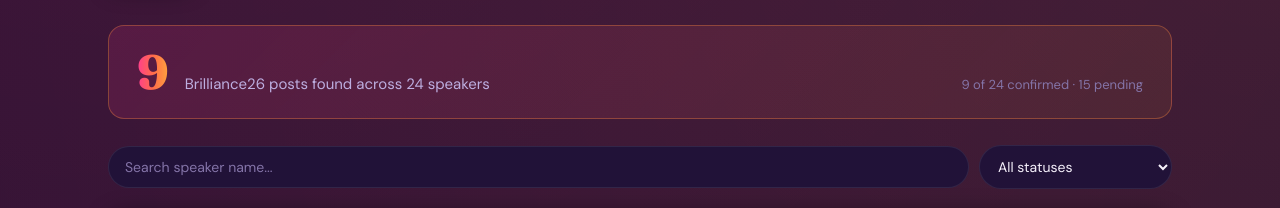
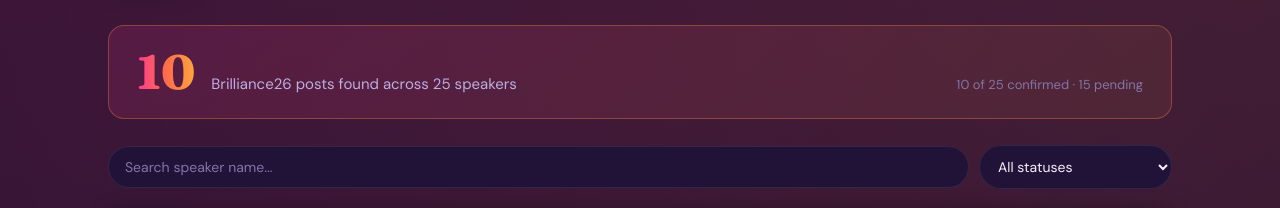
Before and after one commit to daiseechau/brilliance26-speaker-tracker, a plain HTML site: page brilliance26-speaker-tracker-0.1.0.html in a window 1280 px wide. Shown: the part 163-371 px from the top of the page. Drawn offline with Linux system fonts and the light colour scheme.

Commit message:
Add Nika King speaker - verified LinkedIn post 2026-09-22
Co-Authored-By: Claude Sonnet 5 <noreply@anthropic.com>

```diff
--- a/brilliance26-speaker-tracker-0.1.0.html
+++ b/brilliance26-speaker-tracker-0.1.0.html
@@ -426,7 +426,10 @@ const SPEAKER_DATA = [
   { name: "Maria Sexton", linkedin: "linkedin.com/in/mariasexton", instagram: "",
     posts: [], status: "pending" },
   { name: "Yolanda Milton Christopher", linkedin: "linkedin.com/in/yolandamilton", instagram: "@yolandachristopher",
-    posts: [], status: "pending" }
+    posts: [], status: "pending" },
+  { name: "Nika King", linkedin: "linkedin.com/in/iamnikaking", instagram: "",
+    posts: [{ platform: "linkedin", type: "Photo", date: "2026-09-22", snippet: "I'm thrilled to speaking at the Brilliance26: Women Creating the Future of Health", url: "https://www.linkedin.com/feed/update/urn:li:activity:7508204504354516992/" }],
+    status: "confirmed" }
 ];
 
 // ---------------------------------------------------------------------------
```
Also changed, not shown: index.html (+4 -1 lines).
